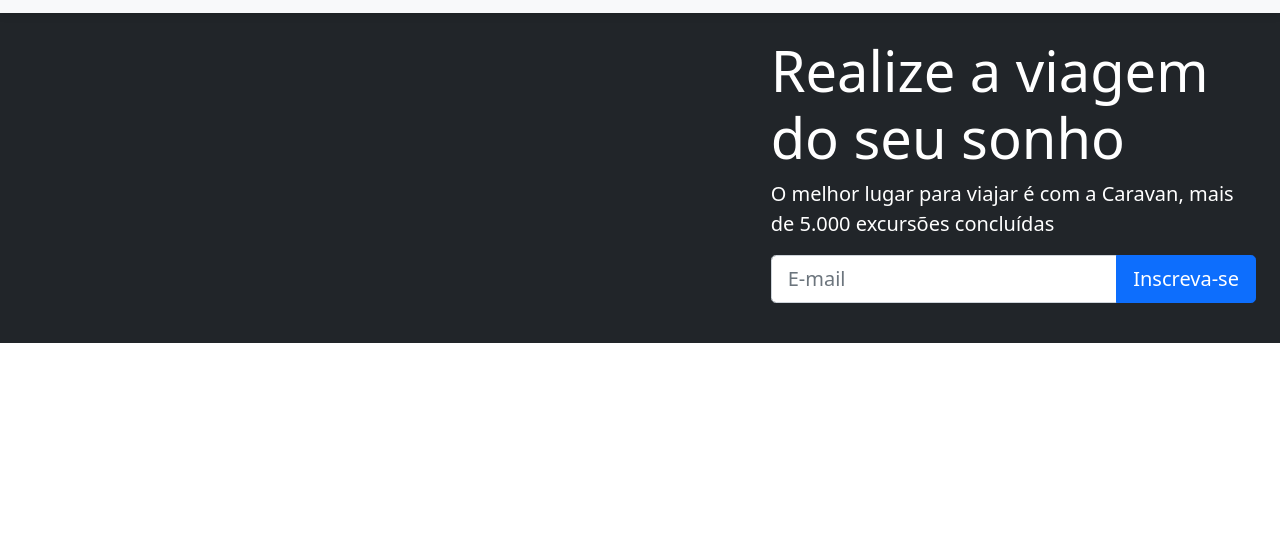
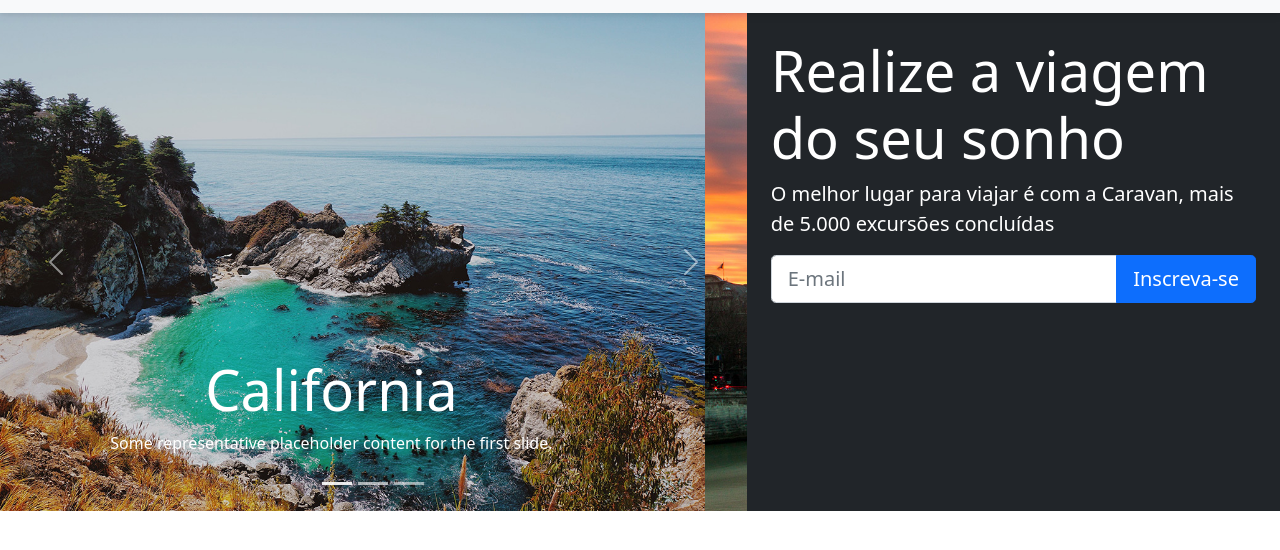
Before and after one commit to Rohrribeiro/projeto-caravan, a plain HTML site: page index.html in a window 1280 px wide. Shown: the part 62-612 px from the top of the page. Drawn offline with nearby package versions, Linux system fonts and the light colour scheme.

Commit message:
Carousel - Ok

```diff
--- a/index.html
+++ b/index.html
@@ -57,12 +57,56 @@
     </div>
   </nav>
 
-  <!-- Banner -->
+  <!-- Carrousel + Formulario -->
   <section class="container-fluid">
     <div class="row bg-dark text-white">
-      <div class="col-7">
+      <div class="col-lg-7 p-0">
+        <div id="carouselCidades" class="carousel slide" data-bs-ride="carousel">
+          <div class="carousel-indicators">
+            <button type="button" data-bs-target="#carouselCidades" data-bs-slide-to="0" class="active"
+              aria-current="true" aria-label="Slide 1"></button>
+            <button type="button" data-bs-target="#carouselCidades" data-bs-slide-to="1"
+              aria-label="Slide 2"></button>
+            <button type="button" data-bs-target="#carouselCidades" data-bs-slide-to="2"
+              aria-label="Slide 3"></button>
+          </div>
+          <div class="carousel-inner">
+            <div class="carousel-item active">
+              <img src="img/california.jpg" class="d-block w-100" alt="California">
+              <div class="carousel-caption">
+                <h3 class="display-4">California</h3>
+                <p>Some representative placeholder content for the first slide.</p>
+              </div>
+            </div>
+            <div class="carousel-item">
+              <img src="img/paris.jpg" class="d-block w-100" alt="Paris">
+              <div class="carousel-caption">
+                <h3 class="display-4">Paris</h3>
+                <p>Some representative placeholder content for the first slide.</p>
+              </div>
+            </div>
+            <div class="carousel-item">
+              <img src="img/dublin.jpg" class="d-block w-100" alt="...">
+              <div class="carousel-caption">
+                <h3 class="display-4">Dublin</h3>
+                <p>Some representative placeholder content for the first slide.</p>
+              </div>
+            </div>
+          </div>
+          <button class="carousel-control-prev" type="button" data-bs-target="#carouselCidades"
+            data-bs-slide="prev">
+            <span class="carousel-control-prev-icon" aria-hidden="true"></span>
+            <span class="visually-hidden">Anterior</span>
+          </button>
+          <button class="carousel-control-next" type="button" data-bs-target="#carouselCidades"
+            data-bs-slide="next">
+            <span class="carousel-control-next-icon" aria-hidden="true"></span>
+            <span class="visually-hidden">Próximo</span>
+          </button>
+        </div>
       </div>
-      <div class="col-lg-5 p-4">
+      <!-- FORM -->
+      <div class="col-lg-5 p-4 ">
         <h1 class="display-4">Realize a viagem do seu sonho</h1>
         <p class="lead">O melhor lugar para viajar é com a Caravan, mais de 5.000 excursões concluídas</p>
         <form>
```
